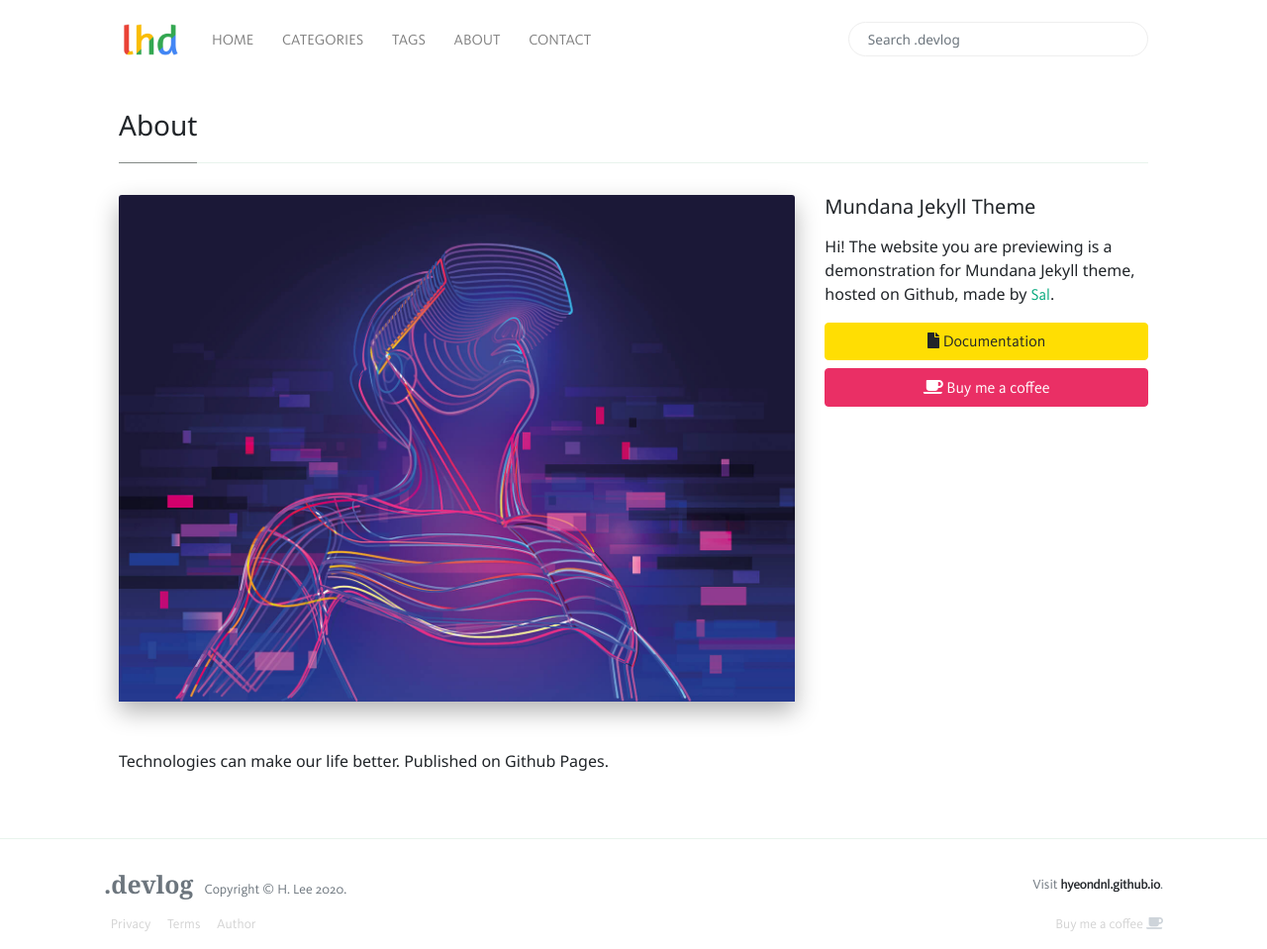
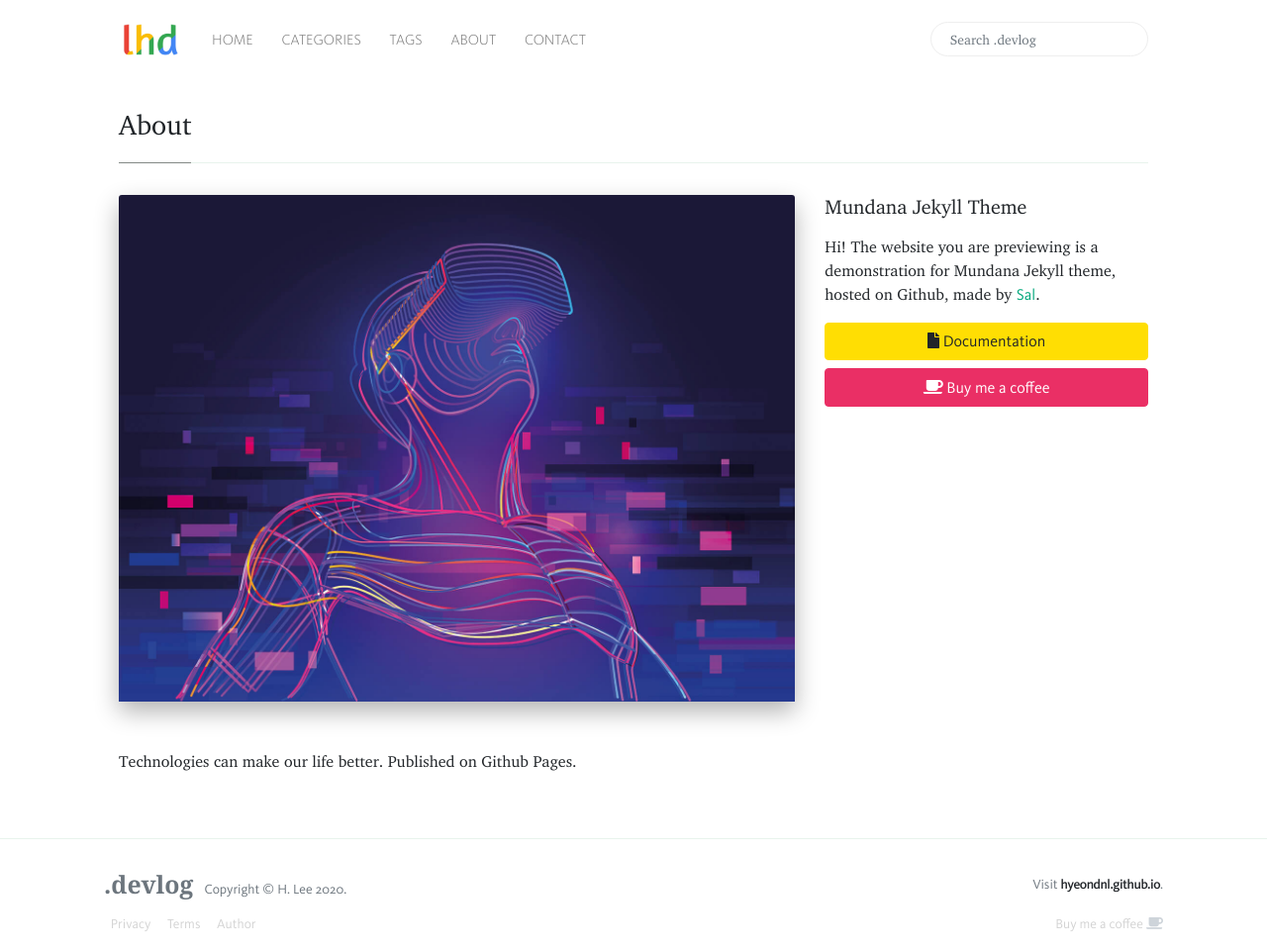
Before and after one commit to hayden-rhee/devlog, a Jekyll site: the page built from _pages/about.md, in a window 1280 px wide and 959 px high. Shown: the whole window at 99% size. Built offline with Jekyll 4.4.1, drawn with Linux system fonts in a browser that asks for light colours; nearby versions of some CDN libraries.

Commit message:
automatic commit on 2020-07-07 16:37:00

```diff
--- a/assets/css/fontrender.css
+++ b/assets/css/fontrender.css
@@ -1,22 +1,22 @@
 @font-face {
   font-family: Caruta;
-  src: url(../fonts/caruta-Roman.ttf) format('ttf');
+  src: url(../fonts/caruta-Roman.woff) format('woff');
   font-weight: 400;
 }
 @font-face {
   font-family: Caruta;
-  src: url(../fonts/caruta-Bold.ttf) format('ttf');
+  src: url(../fonts/caruta-Bold.woff) format('woff');
   font-weight: 700;
 }
 @font-face {
   font-family: Caruta;
-  src: url(../fonts/caruta-BoldItalic.ttf) format('ttf');
+  src: url(../fonts/caruta-BoldItalic.woff) format('woff');
   font-weight: 700;
   font-style: italic;
 }
 @font-face {
   font-family: Caruta;
-  src: url(../fonts/caruta-Italic.ttf) format('ttf');
+  src: url(../fonts/caruta-Italic.woff) format('woff');
   font-weight: 400;
   font-style: italic;
 }
```
Also changed, not shown: assets/css/main.css, assets/fonts/caruta-Bold.ttf (deleted), assets/fonts/caruta-Bold.woff (added), assets/fonts/caruta-BoldItalic.ttf (deleted), assets/fonts/caruta-BoldItalic.woff (added), assets/fonts/caruta-Italic.ttf (deleted), assets/fonts/caruta-Italic.woff (added), assets/fonts/caruta-Roman.ttf (deleted), assets/fonts/caruta-Roman.woff (renamed from assets/fonts/caruta.woff), 1 other file.
